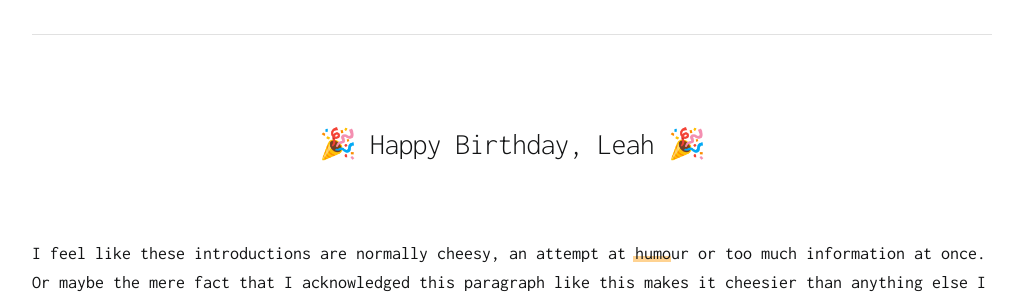
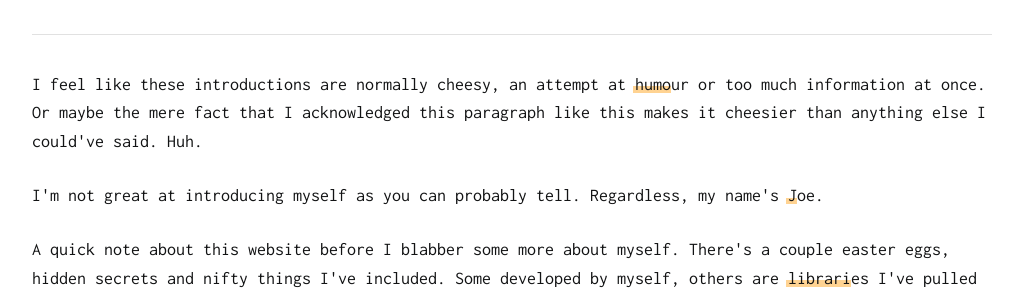
Before and after one commit to JoeBocock/personal-website-dev, a Vue app: page / in a window 1280 px wide. Shown: the part 248-542 px from the top of the page, without its empty margins (128-1151 px from the left). Built offline with nearby package versions, Linux system fonts and the light colour scheme.

Commit message:
Revert "Leah Birthday Temporary Commit."
This reverts commit b7af19556ab6f08585b76927f918e3f9bbdff538.

```diff
--- a/src/components/ContentContainer.vue
+++ b/src/components/ContentContainer.vue
@@ -1,16 +1,6 @@
 <template>
     <div>
         <div v-if="currentContent == 1">
-            <div class="center">
-                <br />
-                <br />
-                <h4 class="option" @click="requestConfetti()">
-                    🎉 Happy Birthday, Leah 🎉
-                </h4>
-                <br />
-                <br />
-            </div>
-
             <p>
                 I feel like these introductions are normally cheesy, an attempt
                 at
```
